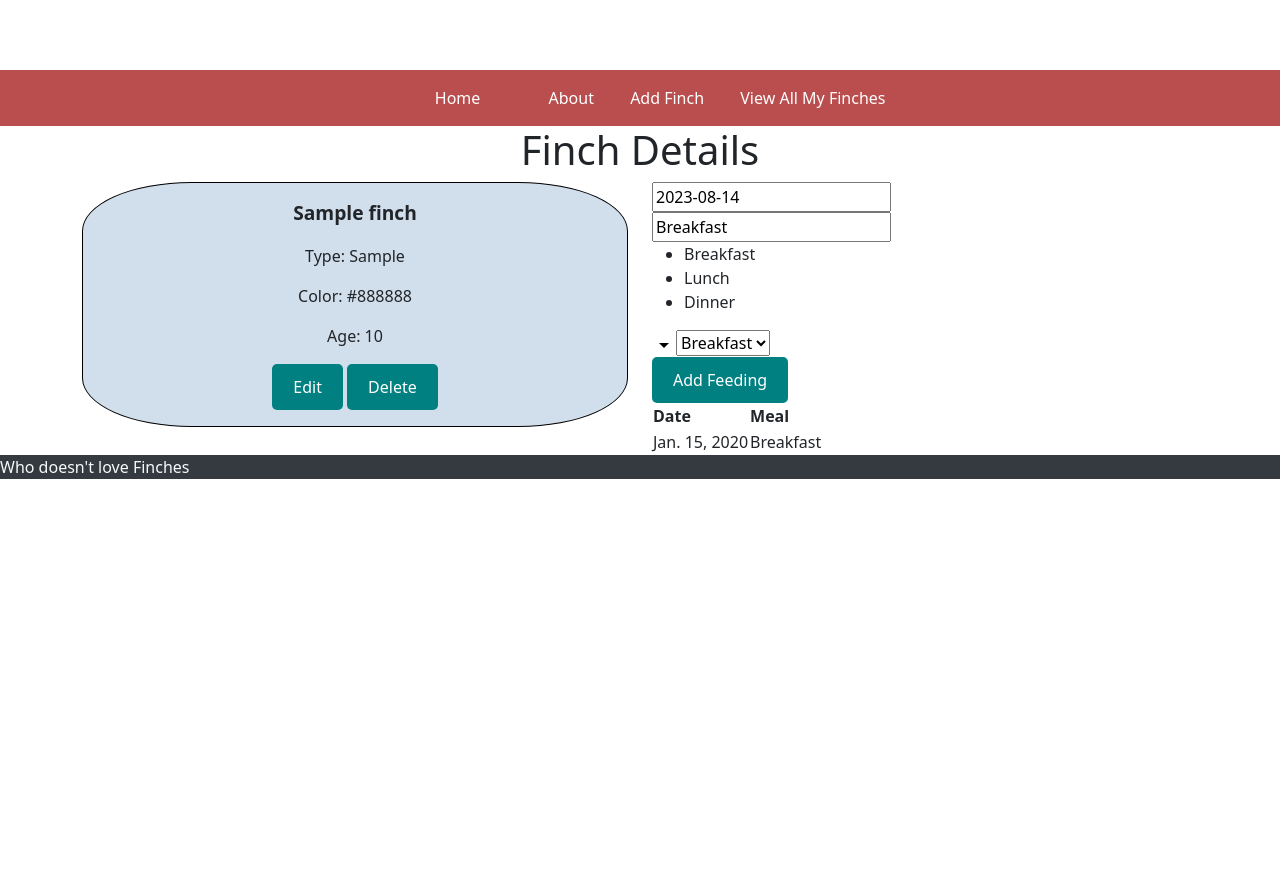
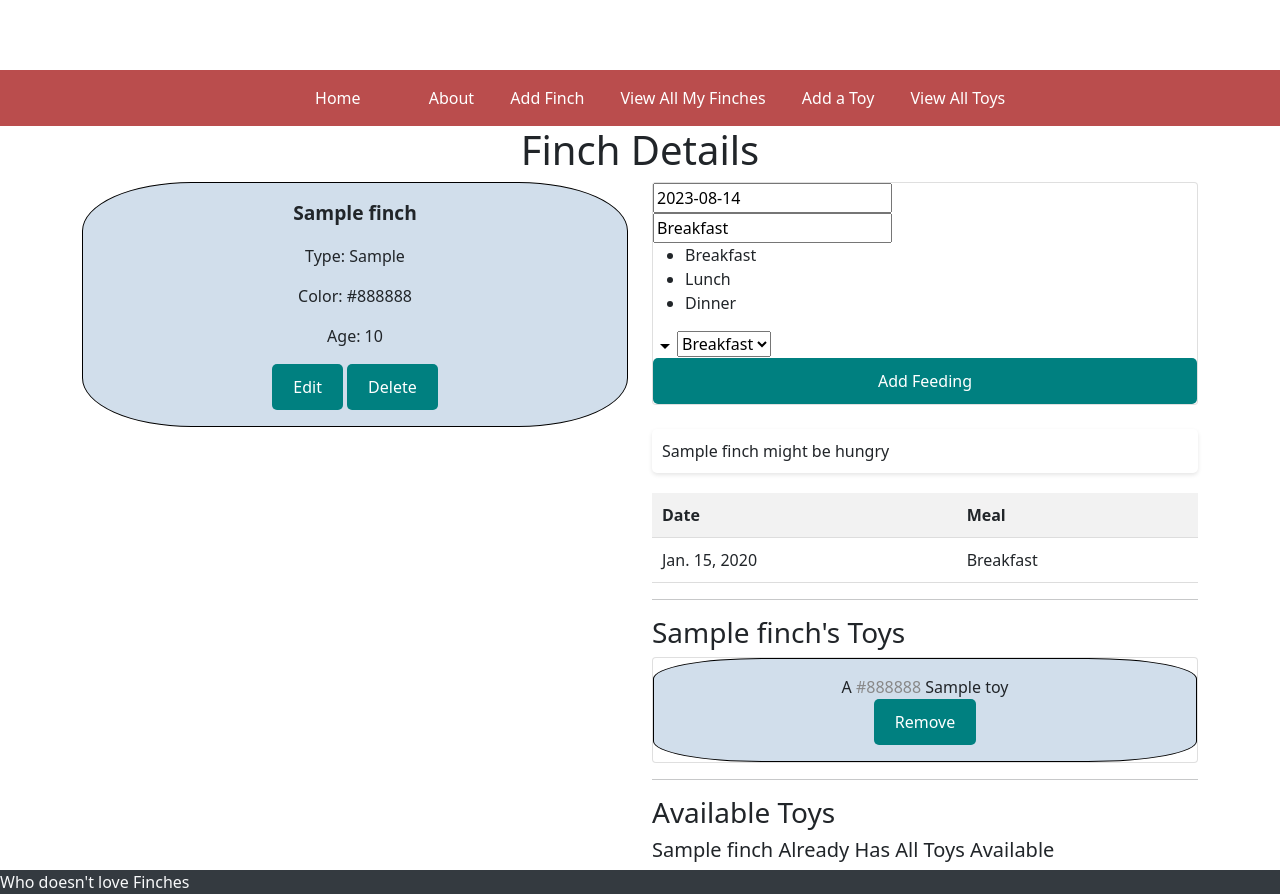
Before and after one commit to ChrisKildunne/finchcollector, a Django app: page /finches/1/ in a window 1280 px wide. Before the commit the page ends 479 px from the top, so only its background shows below. Run offline with Django 4.2, Linux system fonts and the light colour scheme; tables that the repository leaves empty hold one stand-in row (values such as "Sample post").

Commit message:
Final Commit

```diff
--- a/main_app/admin.py
+++ b/main_app/admin.py
@@ -1,6 +1,7 @@
 from django.contrib import admin
-from .models import Finch, Feeding
+from .models import Finch, Feeding, Toy
 
 # Register your models here.
 admin.site.register(Finch)
 admin.site.register(Feeding)
+admin.site.register(Toy)
--- a/main_app/models.py
+++ b/main_app/models.py
@@ -1,5 +1,6 @@
 from django.db import models
 from django.urls import reverse
+from datetime import date
 
 # Create your models here.
 MEALS = (
@@ -7,17 +8,30 @@ MEALS = (
     ('L', 'Lunch'),
     ('D', 'Dinner')
 )
+class Toy(models.Model):
+  name = models.CharField(max_length=50)
+  color = models.CharField(max_length=20)
+
+  def __str__(self):
+    return self.name
+
+  def get_absolute_url(self):
+    return reverse('toys_detail', kwargs={'pk': self.id})
+
 class Finch(models.Model):
     name = models.CharField(max_length=100)
     type = models.CharField(max_length=100)
     color = models.CharField(max_length=100)
     age = models.IntegerField()
+    toys = models.ManyToManyField(Toy)
 
-    def _str_(self):
+    def __str__(self):
         return self.name
 
     def get_absolute_url(self):
         return reverse('detail', kwargs = {'finch_id': self.id})
+    def fed_for_today(self):
+     return self.feeding_set.filter(date=date.today()).count() >= len(MEALS)
 class Feeding(models.Model):
     date = models.DateField('feeding date')
     meal = models.CharField(
@@ -32,4 +46,4 @@ class Feeding(models.Model):
     def __str__(self):
         return f"{self.get_meal_display()} on {self.date}"
     class Meta:
-     ordering = ['-date']
+        ordering = ['-date']
--- a/main_app/static/css/style.css
+++ b/main_app/static/css/style.css
@@ -54,3 +54,36 @@ body {
     font-size: 16px;
     border-radius: 5px;
   }
+
+  .form-card input[type="text"],
+.form-card select {
+    width: 100%;
+    padding: 8px;
+    border: 1px solid #ccc;
+    border-radius: 4px;
+}
+
+.striped{
+  margin-top: 20px;
+  width: 100%;
+
+}
+
+th, td {
+  padding: 10px;
+  text-align: left;
+  border-bottom: 1px solid #ddd;
+
+}
+
+th{
+  background-color: #f2f2f2;
+}
+
+
+.card-panel {
+  padding: 10px;
+  border-radius: 5px;
+  box-shadow: 0 2px 4px rgba(0, 0, 0, 0.1);
+  margin-bottom: 15px;
+}
--- a/main_app/templates/base.html
+++ b/main_app/templates/base.html
@@ -15,13 +15,15 @@
     <nav>
       <div class="nav-wrapper">
         <ul>
-          <li><a h="{% url 'home'%}" class="left brand-logo">&nbsp;&nbsp;Home</a></li>
+          <li><a href="{% url 'home'%}" class="left brand-logo">&nbsp;&nbsp;Home</a></li>
+          <script src="https://cdnjs.cloudflare.com/ajax/libs/materialize/1.0.0/js/materialize.min.js"></script>
         </ul>
         <ul class="right">
           <li><a href="{% url 'about'%}">About</a></li>
           <li><a href="{% url 'finches_create'%}">Add Finch</a></li>
           <li><a href="{% url 'index'%}">View All My Finches</a></li>
-          <script src="https://cdnjs.cloudflare.com/ajax/libs/materialize/1.0.0/js/materialize.min.js"></script>
+          <li><a href="{% url 'toys_create' %}">Add a Toy</a></li>
+          <li><a href="{% url 'toys_index' %}">View All Toys</a></li>
         </ul>
       </div>
     </nav>
--- a/main_app/templates/finches/detail.html
+++ b/main_app/templates/finches/detail.html
@@ -15,13 +15,20 @@
     </div>
   </div>
   <div class="col s6">
-    <form action="{% url 'add_feeding' finch.id %}" method="POST">
+    <form action="{% url 'add_feeding' finch.id %}" method="POST" class="card">
       {% csrf_token %}
-
+      <div class = date>
       {{ feeding_form.date }}
+      </div>
       {{ feeding_form.meal }}
       <input type="submit" class="btn" value="Add Feeding">
     </form>
+    <br>
+    {% if finch.fed_for_today %}
+    <div class = "card-panel teal-text center-align">{{finch.name}} has been fed all meals for today</div>
+    {% else %}
+    <div class = "card-panel teal-text center-align">{{finch.name}} might be hungry</div>
+  {%endif%}
     <table class="striped">
       <thead>
         <tr><th>Date</th><th>Meal</th></tr>
@@ -35,7 +42,53 @@
         {% endfor %}
       </tbody>
     </table>
+    <div class="col s6">
   </div>
+  <hr>
+  <div class="row">
+    <div class="col s6">
+      <h3>{{ finch.name }}'s Toys</h3>
+      {% if finch.toys.count %}
+        {% for toy in finch.toys.all %}
+          <div class="card">
+            <div class="finches">
+              <span>
+                A <span style="color: {{ toy.color }}">{{ toy.color }}</span> {{ toy.name }}
+              </span>
+              <form action="{% url 'unassoc_toy' finch.id toy.id %}" method="POST">
+                {% csrf_token %}
+                <button type="submit" class="btn">Remove</button>
+              </form>
+            </div>
+          </div>
+        {% endfor %}
+      {% else %}
+        <h5>No Toys 😿</h5>
+      {% endif %}
+  <hr>
+  <div class="row">
+    <div class="col s6">
+      <h3>Available Toys</h3>
+      {% if toys.count %}
+        {% for toy in toys.all %}
+          <div class="finches">
+            <div>
+              <span>
+                A <span style="color: {{ toy.color }}">{{ toy.color }}</span> {{ toy.name }}
+              </span>
+            </div>
+            <div class="card-action">
+              <form action="{% url 'assoc_toy' finch.id toy.id %}" method="POST">
+                {% csrf_token %}
+                <button type="submit" class="btn">Add</button>
+              </form>
+            </div>
+          </div>
+        {% endfor %}
+      {% else %}
+        <h5>{{finch.name}} Already Has All Toys Available</h5>
+      {% endif %}
+    </div>
 </div>
 
 <script>
--- a/main_app/urls.py
+++ b/main_app/urls.py
@@ -10,5 +10,9 @@ urlpatterns = [
     path('finches/<int:pk>/update/', views.FinchUpdate.as_view(), name = 'finches_update'),
     path('finches/<int:pk>/delete/', views.FinchDelete.as_view(), name = 'finches_delete'),
     path('finches/<int:finch_id>/add_feeding/', views.add_feeding, name='add_feeding'),
-
+    path('toys/', views.ToyList.as_view(), name='toys_index'),
+    path('toys/<int:pk>/', views.ToyDetail.as_view(), name='toys_detail'),
+    path('toys/create/', views.ToyCreate.as_view(), name='toys_create'),
+    path('finch/<int:finch_id>/assoc_toy/<int:toy_id>/', views.assoc_toy, name='assoc_toy'),
+    path('finch/<int:finch_id>/unassoc_toy/<int:toy_id>/', views.unassoc_toy, name='unassoc_toy'),
 ]
--- a/main_app/views.py
+++ b/main_app/views.py
@@ -1,6 +1,7 @@
 from django.shortcuts import render, redirect
 from django.views.generic.edit import CreateView, UpdateView, DeleteView
-from .models import Finch
+from django.views.generic import ListView, DetailView
+from .models import Finch, Toy
 from .forms import FeedingForm
 
 # Create your views here.
@@ -15,14 +16,19 @@ def finches_index(request):
     })
 def finches_detail(request, finch_id):
     finch = Finch.objects.get(id=finch_id)
+    id_list = finch.toys.all().values_list('id')
+
+    toys_finch_doesnt_have = Toy.objects.exclude(id__in=id_list)
+
     feeding_form = FeedingForm()
     return render(request, 'finches/detail.html', {
-        'finch':finch, 'feeding_form': feeding_form
+        'finch':finch, 'feeding_form': feeding_form,
+        'toys': toys_finch_doesnt_have
         })
 
 class FinchCreate(CreateView):
     model = Finch
-    fields = '__all__'
+    fields = ['name','type','color','age']
 class FinchUpdate(UpdateView):
     model = Finch
     fields = ['type','color','age']
@@ -41,3 +47,23 @@ def add_feeding(request, finch_id):
     new_feeding.finch_id =finch_id
     new_feeding.save()
   return redirect('detail', finch_id=finch_id)
+
+class ToyList(ListView):
+  model = Toy
+
+class ToyDetail(DetailView):
+  model = Toy
+
+class ToyCreate(CreateView):
+  model = Toy
+  fields = '__all__'
+
+
+
+def assoc_toy(request, finch_id, toy_id):
+  Finch.objects.get(id = finch_id).toys.add(toy_id)
+  return redirect('detail', finch_id=finch_id)
+
+def unassoc_toy(request, finch_id, toy_id):
+  Finch.objects.get(id = finch_id).toys.remove(toy_id)
+  return redirect('detail', finch_id=finch_id)
```
Also changed, not shown: main_app/templates/main_app/toy_detail.html (added, +16 -0 lines), main_app/templates/main_app/toy_form.html (added, +15 -0 lines), main_app/templates/main_app/toy_list.html (added, +17 -0 lines), main_app/migrations/0004_toy_alter_feeding_options.py (added), main_app/migrations/0005_finch_toys.py (added).
